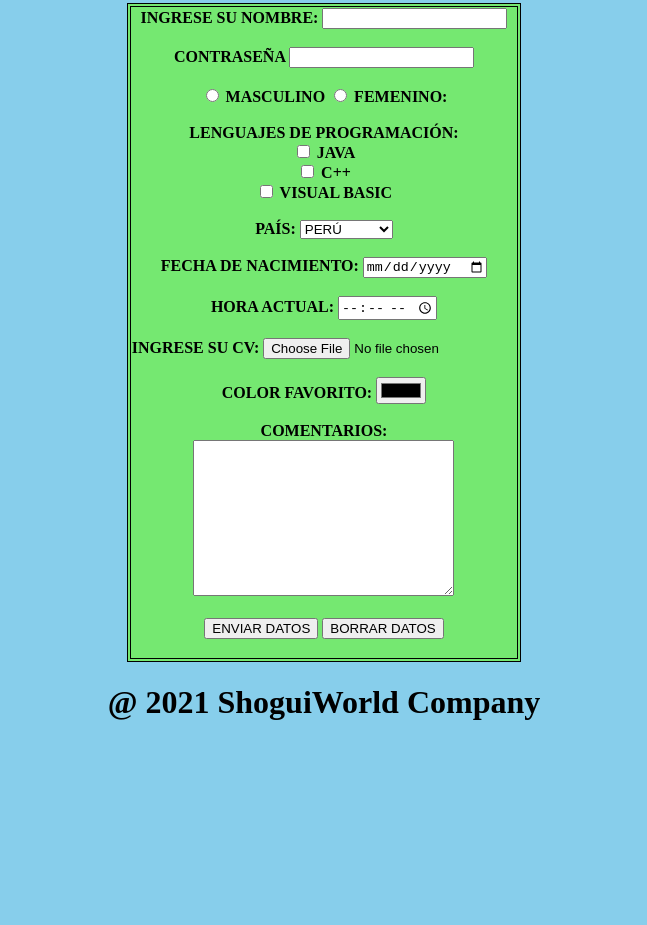
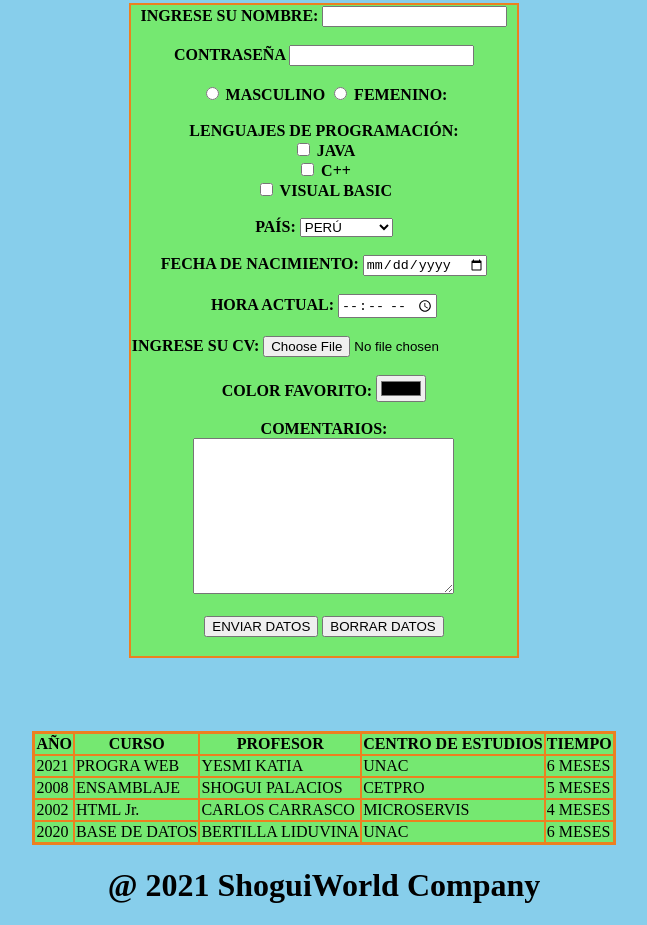
Before and after one commit to fanola001/TAREAS, a plain HTML site: page index.html in a window 1280 px wide. Shown: the part 783-1708 px from the top of the page, without its empty margins (316-963 px from the left). Before the commit the page ends 1525 px from the top, so only its background shows below. Drawn offline with Linux system fonts and the light colour scheme.

Commit message:
Tabla simple agregada

```diff
--- a/index.html
+++ b/index.html
@@ -32,8 +32,6 @@
 		</section>
 
 
-
-		<section>
 		<form action="" method="">
 			<table>
 				<tr>
@@ -88,14 +86,54 @@
 				</td>
 				</th>
 			</table>
-			</form>
-		</section>
+		</form><br><br><br><br>
+
+
+		<table id="t01">
+			<tr>
+				<th>AÑO</th>
+				<th>CURSO</th>
+				<th>PROFESOR</th>
+				<th>CENTRO DE ESTUDIOS</th>
+				<th>TIEMPO</th>
+			</tr>
+			<tr>
+				<td>2021</td>
+				<td>PROGRA WEB</td>
+				<td>YESMI KATIA</td>
+				<td>UNAC</td>
+				<td>6 MESES</td>
+			</tr>
+			<tr>
+				<td>2008</td>
+				<td>ENSAMBLAJE</td>
+				<td>SHOGUI PALACIOS</td>
+				<td>CETPRO</td>
+				<td>5 MESES</td>
+			</tr>
+			<tr>
+				<td>2002</td>
+				<td>HTML Jr.</td>
+				<td>CARLOS CARRASCO</td>
+				<td>MICROSERVIS</td>
+				<td>4 MESES</td>
+			</tr>
+			<tr>
+				<td>2020</td>
+				<td>BASE DE DATOS</td>
+				<td>BERTILLA LIDUVINA</td>
+				<td>UNAC</td>
+				<td>6 MESES</td>
+			</tr>
+		</table>
 
 	</article>
+
 	<footer>
 		<center>
 		<h1 id="FIN">@ 2021 ShoguiWorld Company</h1>
 		</center>
 	</footer>
+
 </body>
 </html>
--- a/style.css
+++ b/style.css
@@ -1,8 +1,17 @@
-
-table,tr,th{
+table, td, th, tr {
 	width: 100%
 	display: block;
-	border: 1px solid black;
+	border: 2px solid #EC8020;/*solid black es el color, puede cambiar*/
+	border-collapse: collapse;
 	background-color:#75E871;
 	margin: 0px auto;
 }
+
+#t01 {
+	width: 100%
+	display: block;
+	border: 3px solid #EC8020 ;/*solid black es el color, puede cambiar*/
+    background-color: #f1f1c1;
+	margin: 1px auto;
+	padding: 1px;
+}
```
Lines whose indentation alone changed are shown as unchanged.
